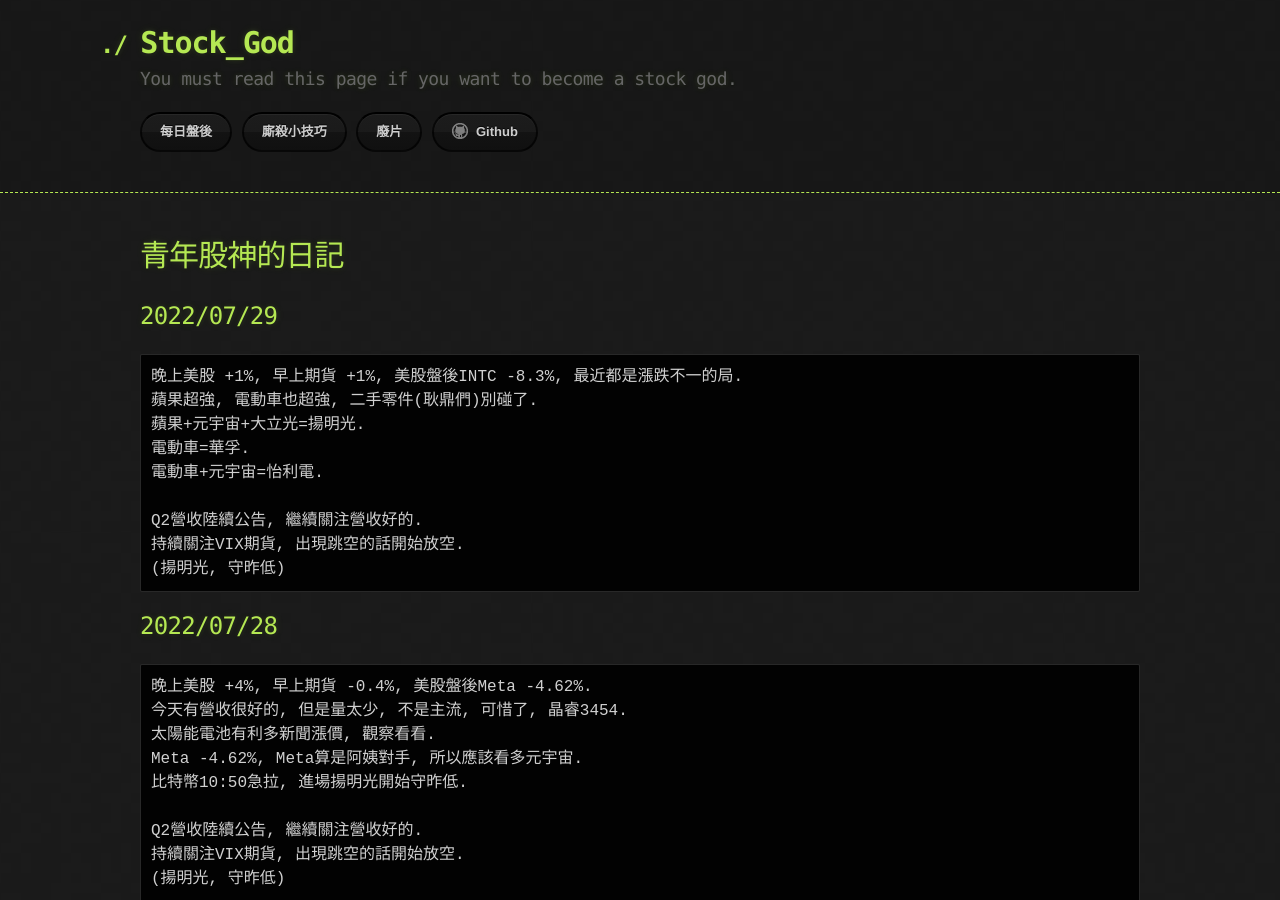
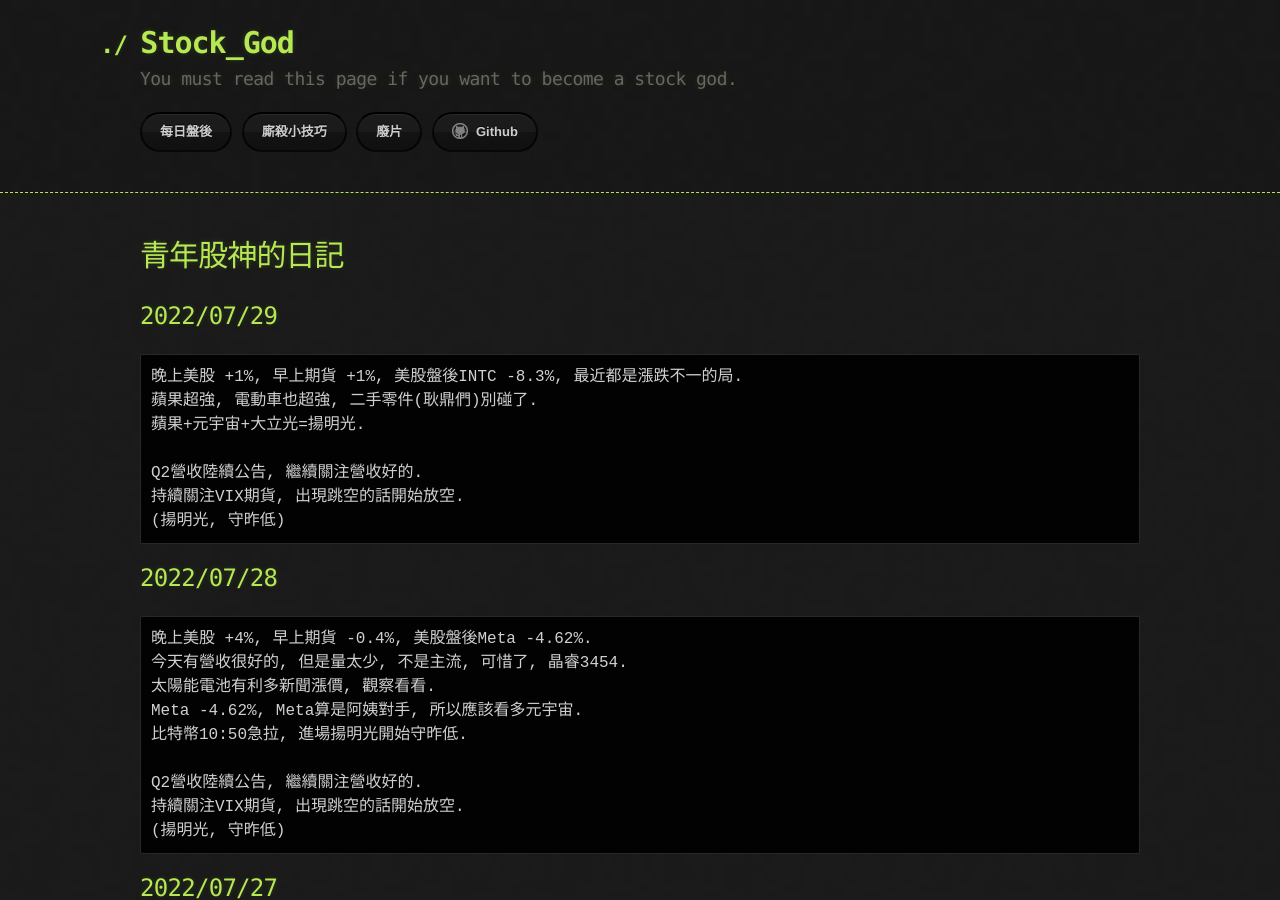
Before and after one commit to lepg5487/Stock_God, a Jekyll site: the page built from index.md, in a window 1280 px wide and 900 px high. Built offline with Jekyll 4.4.1, drawn with Linux system fonts in a browser that asks for light colours; our own code applies the rules of GitHub Pages for plain Markdown files.

Commit message:
Update index.md

```diff
--- a/index.md
+++ b/index.md
@@ -8,8 +8,6 @@ layout: testlayouts
 晚上美股 +1%, 早上期貨 +1%, 美股盤後INTC -8.3%, 最近都是漲跌不一的局.
 蘋果超強, 電動車也超強, 二手零件(耿鼎們)別碰了.
 蘋果+元宇宙+大立光=揚明光.
-電動車=華孚.
-電動車+元宇宙=怡利電.
 
 Q2營收陸續公告, 繼續關注營收好的.
 持續關注VIX期貨, 出現跳空的話開始放空.
```
